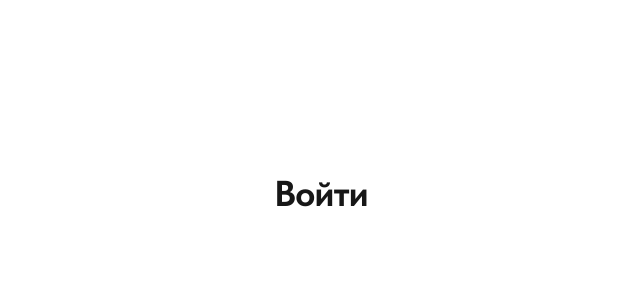
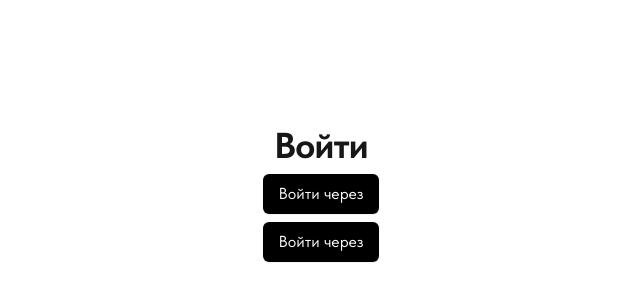
Before and after one commit to altwebga/altayguide, a Next.js app: page /login in a window 1280 px wide. Shown: the part 126-426 px from the top of the page, without its empty margins (319-959 px from the left). Built offline with nearby package versions, Linux system fonts and the light colour scheme.

Commit message:
Add: login page

```diff
--- /dev/null
+++ b/app/admin/page.tsx
@@ -0,0 +1,13 @@
+import { auth } from "@/auth";
+export default async function AdminPage() {
+  const session = await auth();
+  if (!session) {
+    return null;
+  }
+  return (
+    <div>
+      <h1>Admin</h1>
+      <pre>{JSON.stringify(session.user, null, 2)}</pre>
+    </div>
+  );
+}
--- a/app/globals.css
+++ b/app/globals.css
@@ -45,4 +45,7 @@ body {
   blockquote {
     @apply mt-6 border-l-2 pl-6 italic;
   }
+  button {
+    @apply cursor-pointer bg-black text-white hover:bg-slate-900 shadow-sm px-4 py-2 rounded-md;
+  }
 }
--- a/app/login/page.tsx
+++ b/app/login/page.tsx
@@ -1,7 +1,9 @@
+import { LoginForm } from "@/components/login-form";
 export default function LoginPage() {
   return (
     <div className="flex h-[80vh] w-full flex-col items-center justify-center">
       <h1 className="text-4xl font-bold">Войти</h1>
+      <LoginForm />
     </div>
   );
 }
--- /dev/null
+++ b/components/login-form.tsx
@@ -0,0 +1,31 @@
+import { signIn, providerMap } from "@/auth";
+import { AuthError } from "next-auth";
+import { redirect } from "next/navigation";
+export function LoginForm() {
+  return (
+    <div className="flex flex-col gap-2 mt-2">
+      {Object.values(providerMap).map((provider) => (
+        <form
+          key={provider.id}
+          action={async () => {
+            "use server";
+            try {
+              await signIn(provider.id, {
+                redirectTo: "/dashboard",
+              });
+            } catch (error) {
+              if (error instanceof AuthError) {
+                return redirect(`${"/auth/error"}?error=${error.type}`);
+              }
+              throw error;
+            }
+          }}
+        >
+          <button type="submit" className="w-full">
+            <span>Войти через {provider.name}</span>
+          </button>
+        </form>
+      ))}
+    </div>
+  );
+}
```
